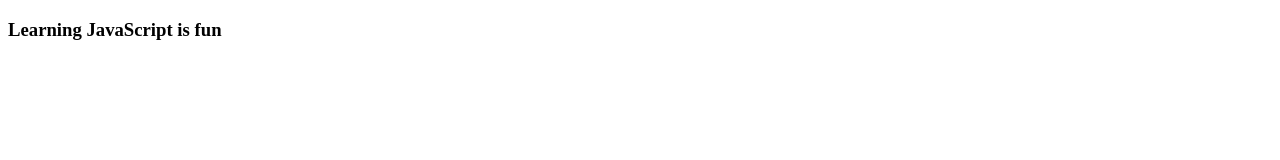
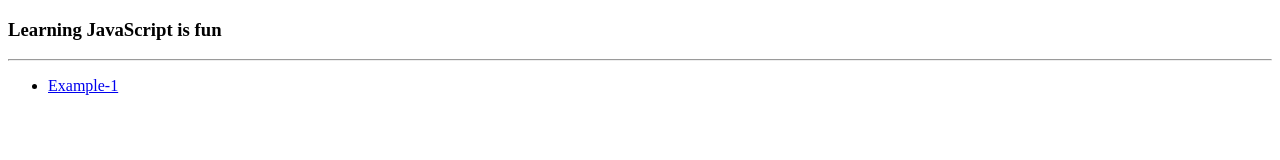
Before and after one commit to pradeep171/javascript, a plain HTML site: page index.html in a window 1280 px wide. Drawn offline with Linux system fonts and the light colour scheme.

Commit message:
second commit

```diff
--- a/index.html
+++ b/index.html
@@ -6,7 +6,11 @@
     </head>
     <body>
     <h3>Learning JavaScript is fun</h3>
+    <hr>
+    <ul>
+        <li><a href="1.html">Example-1</a></li>
 
+        </ul>
     </body>
 
 </html>
```
Also changed, not shown: 1.html (added, +11 -0 lines).
